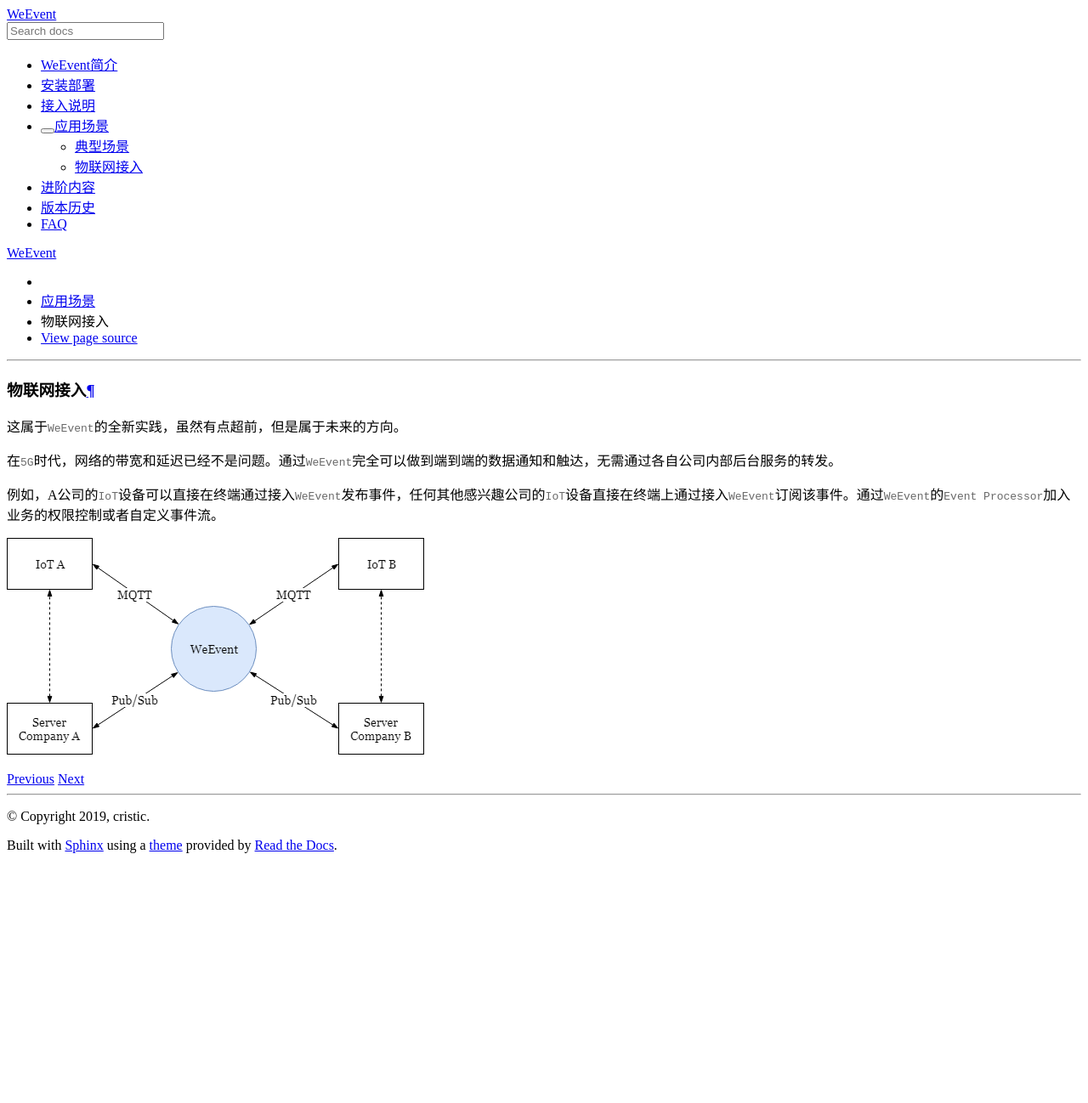
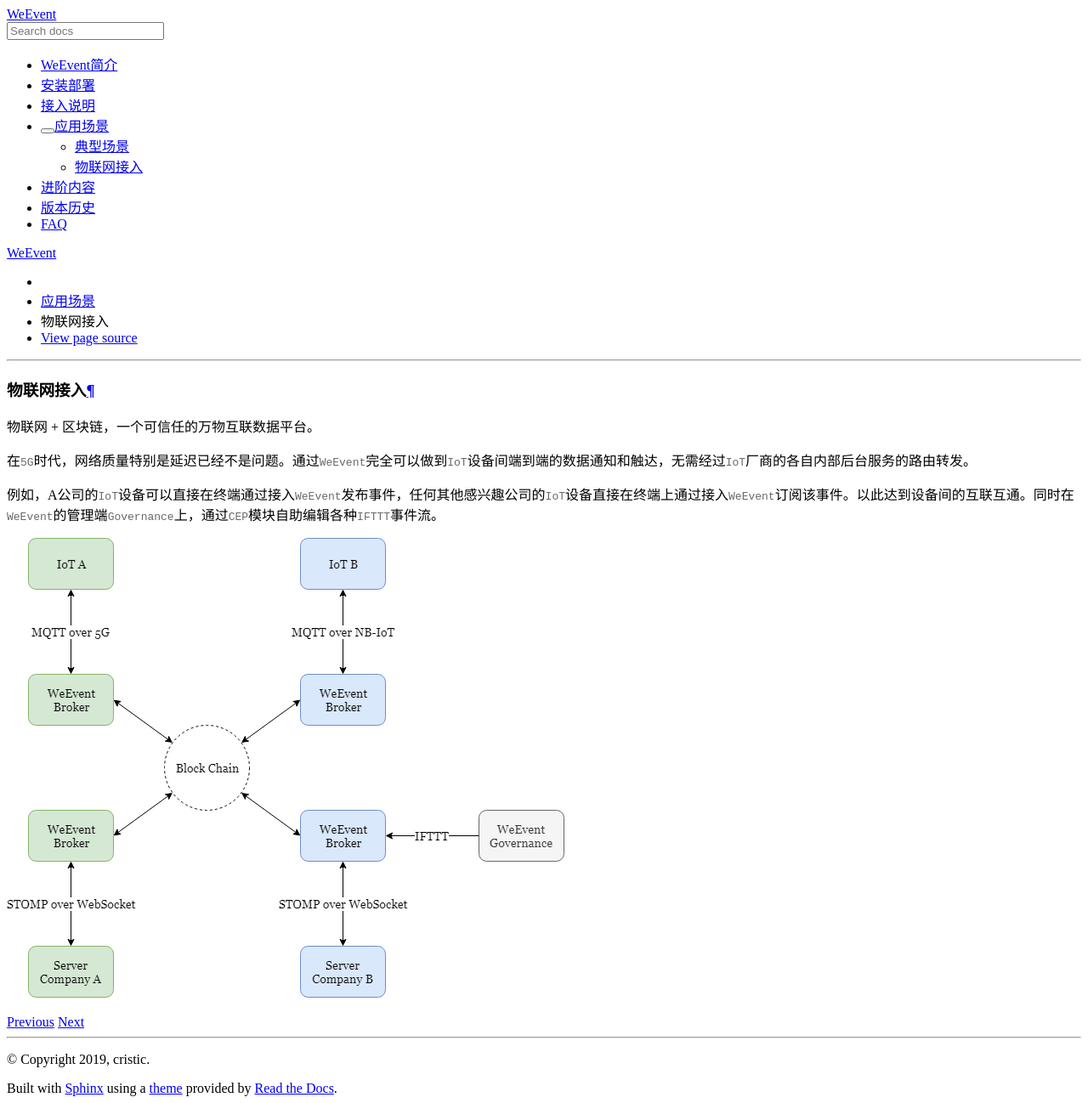
Before and after one commit to WeBankBlockchain/WeEvent-docs, a Sphinx documentation site: the page built from docs/scarino/iot.md, in a window 1280 px wide. Shown: the whole page at 85% size. Built offline with Sphinx 7.4.7 and the Read the Docs theme 2.0.0, drawn with Linux system fonts in a browser that asks for light colours; before the commit the page ends 1012 px from its top, so only the background shows below that.

```diff
--- a/docs/scarino/iot.md
+++ b/docs/scarino/iot.md
@@ -1,8 +1,8 @@
 ## 物联网接入
-这属于`WeEvent`的全新实践，虽然有点超前，但是属于未来的方向。
+物联网 + 区块链，一个可信任的万物互联数据平台。
 
-在`5G`时代，网络的带宽和延迟已经不是问题。通过`WeEvent`完全可以做到端到端的数据通知和触达，无需通过各自公司内部后台服务的转发。
+在`5G`时代，网络质量特别是延迟已经不是问题。通过`WeEvent`完全可以做到`IoT`设备间端到端的数据通知和触达，无需经过`IoT`厂商的各自内部后台服务的路由转发。
 
-例如，A公司的`IoT`设备可以直接在终端通过接入`WeEvent`发布事件，任何其他感兴趣公司的`IoT`设备直接在终端上通过接入`WeEvent`订阅该事件。通过`WeEvent`的`Event Processor`加入业务的权限控制或者自定义事件流。
+例如，A公司的`IoT`设备可以直接在终端通过接入`WeEvent`发布事件，任何其他感兴趣公司的`IoT`设备直接在终端上通过接入`WeEvent`订阅该事件。以此达到设备间的互联互通。同时在`WeEvent`的管理端`Governance`上，通过`CEP`模块自助编辑各种`IFTTT`事件流。
 
 ![IoTScarino.png](../image/IoTScarino.png)
```
Also changed, not shown: docs/introduction/core.md (+4 -2 lines), docs/image/IoTScarino.png, docs/image/WeEventArchitecture.png, docs/image/WeventTopView.png.
